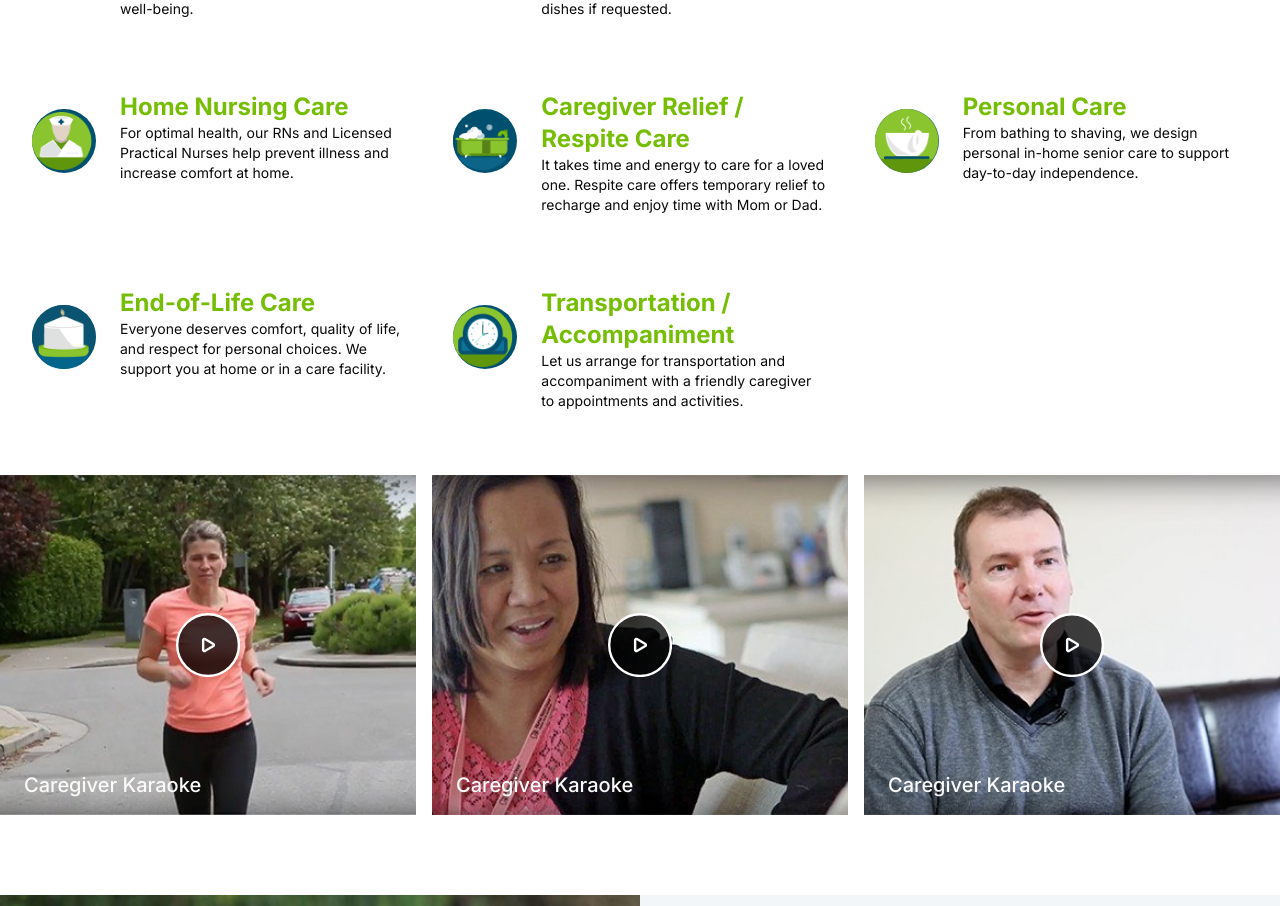
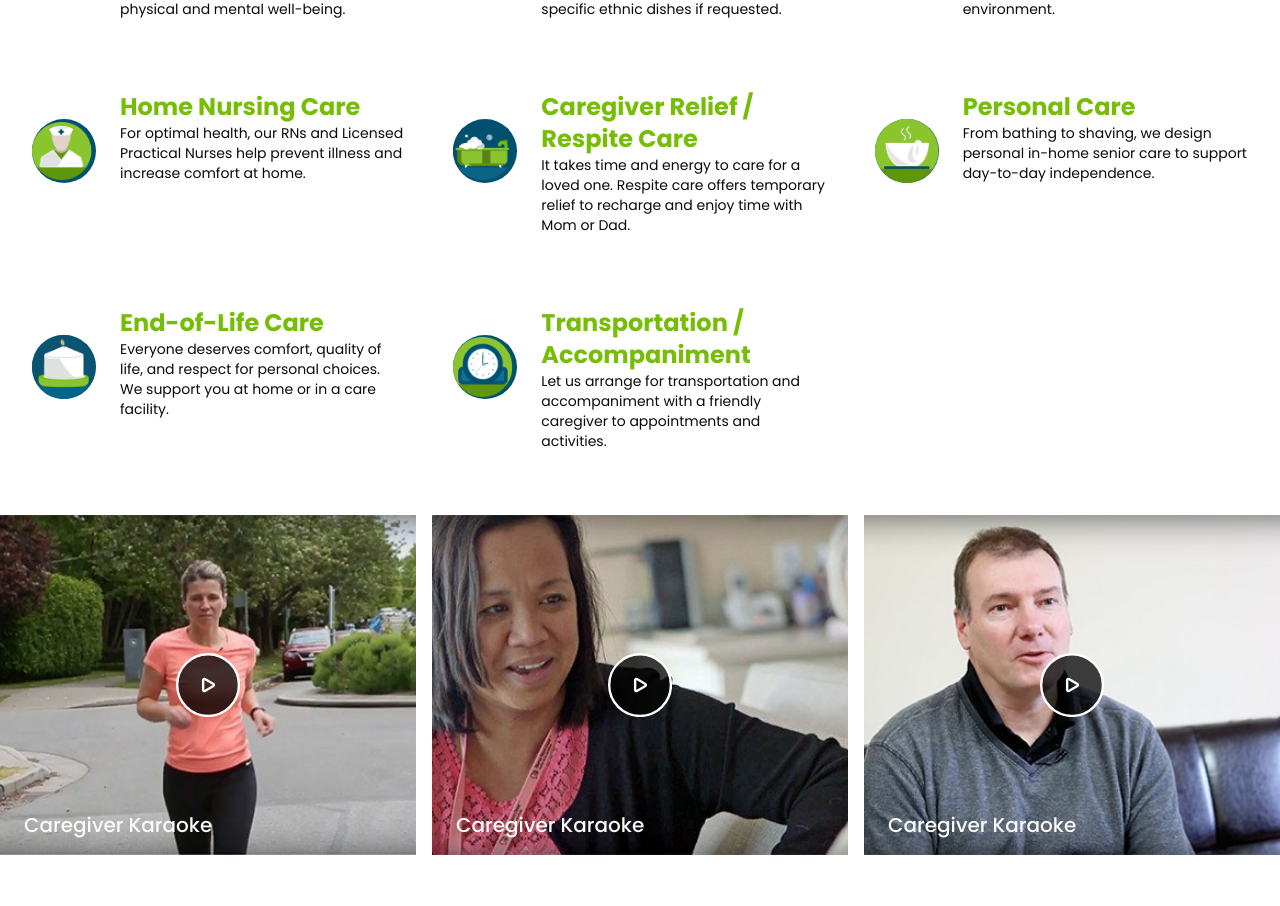
Before and after one commit to aniesuthar/OneOnOne-4x90, a Next.js app: page / in a window 1280 px wide. Shown: the part 2001-2907 px from the top of the page. Built offline with nearby package versions, Linux system fonts and the light colour scheme.

Commit message:
font poppins

```diff
--- a/src/app/globals.css
+++ b/src/app/globals.css
@@ -16,7 +16,7 @@
 
 body {
   /* font-family: Arial, Helvetica, sans-serif; */
-  font-family: "Inter", serif;
+  font-family: "Poppins", serif;
   position: relative;
 }
 nav{
--- a/src/app/layout.js
+++ b/src/app/layout.js
@@ -20,6 +20,7 @@
           href="https://fonts.googleapis.com/css2?family=Inter:ital,opsz,wght@0,14..32,100..900;1,14..32,100..900&family=Kaushan+Script&display=swap"
           rel="stylesheet"
         />
+        <link href="https://fonts.googleapis.com/css2?family=Poppins:ital,wght@0,100;0,200;0,300;0,400;0,500;0,600;0,700;0,800;0,900;1,100;1,200;1,300;1,400;1,500;1,600;1,700;1,800;1,900&display=swap" rel="stylesheet"></link>
         {/* Inline Styles */}
         <style>{`
           body[data-scroll-locked] {
```
